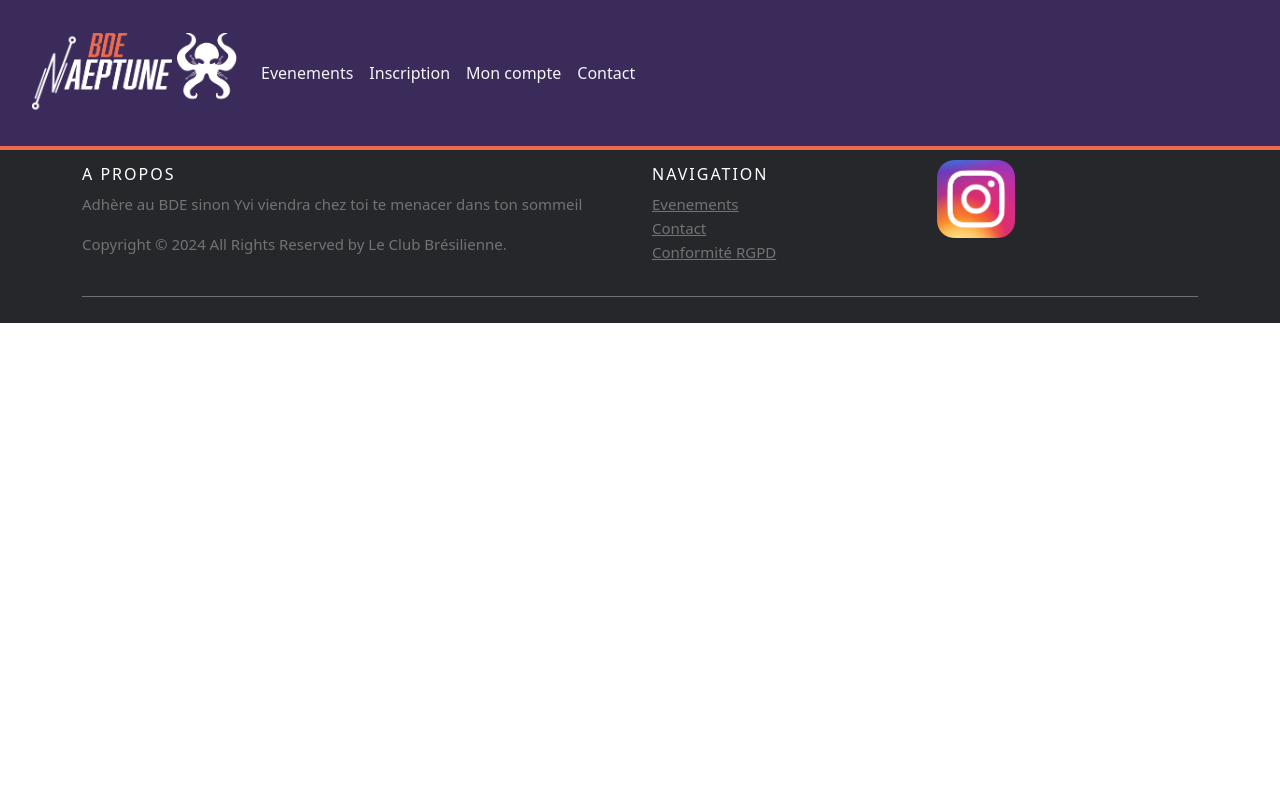
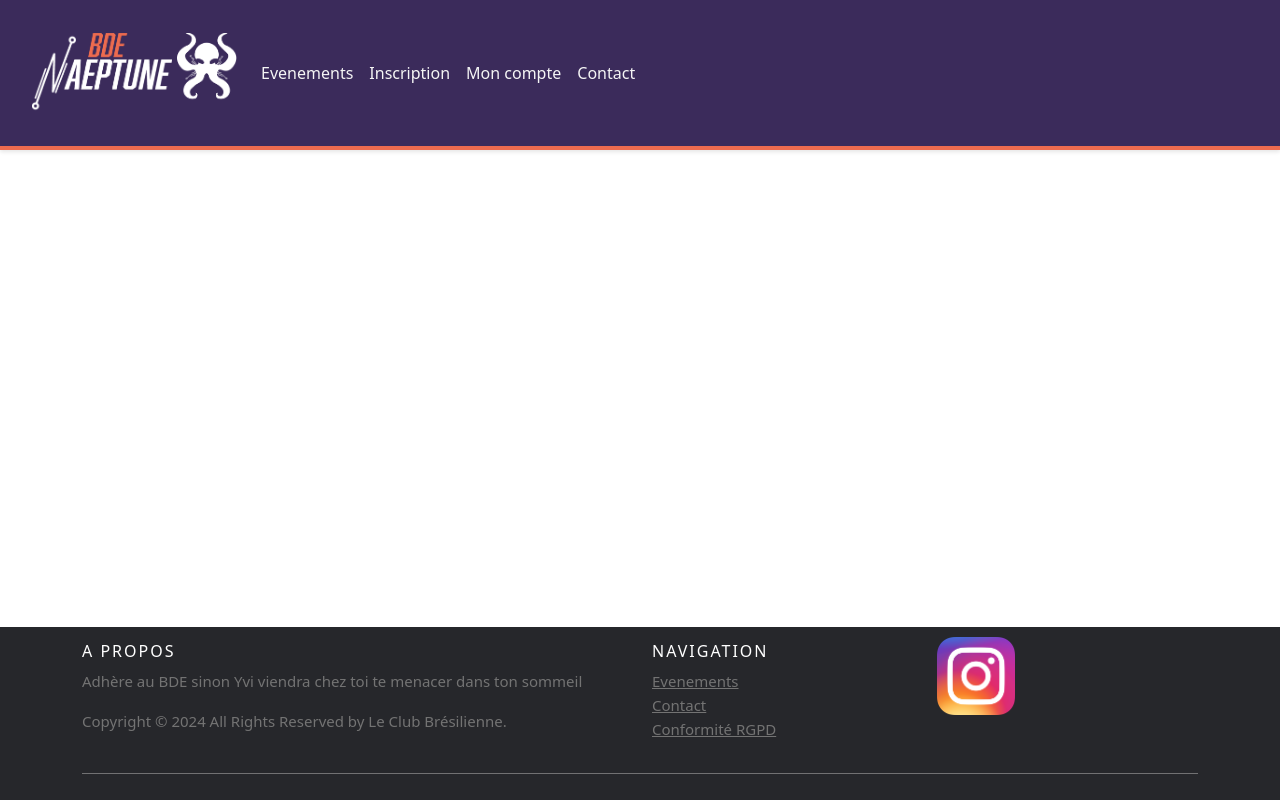
Before and after one commit to ElvinAlb/bde_junia_website, a PHP site: page /contact.php in a window 1280 px wide. Run offline with PHP 8.4, Linux system fonts and the light colour scheme.

Commit message:
edit footer

```diff
--- a/Projet/style/style_footer.css
+++ b/Projet/style/style_footer.css
@@ -1,3 +1,8 @@
+body {
+  min-height: 100vh;
+  display: flex;
+  flex-direction: column;
+}
 
 .site-footer
 {
```
